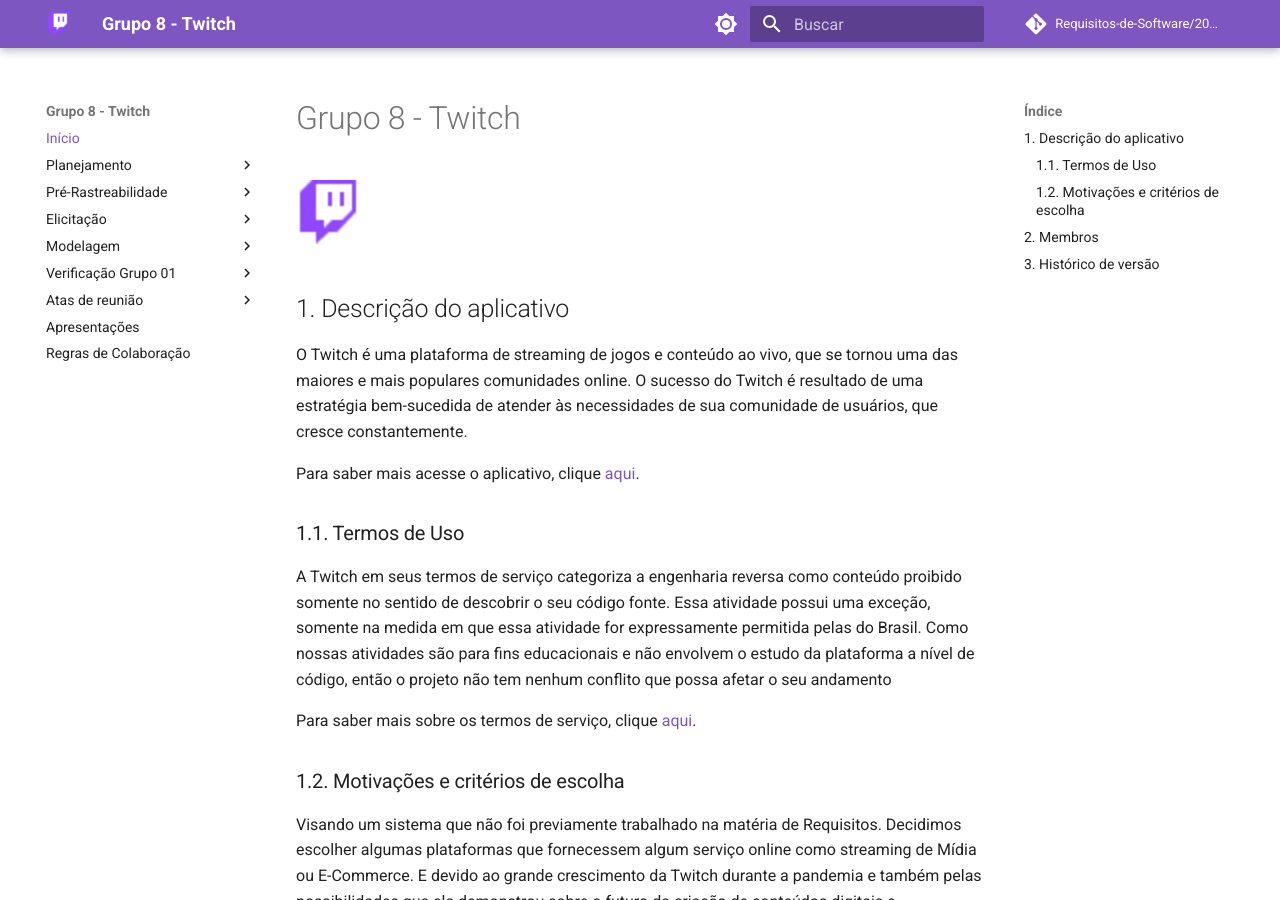
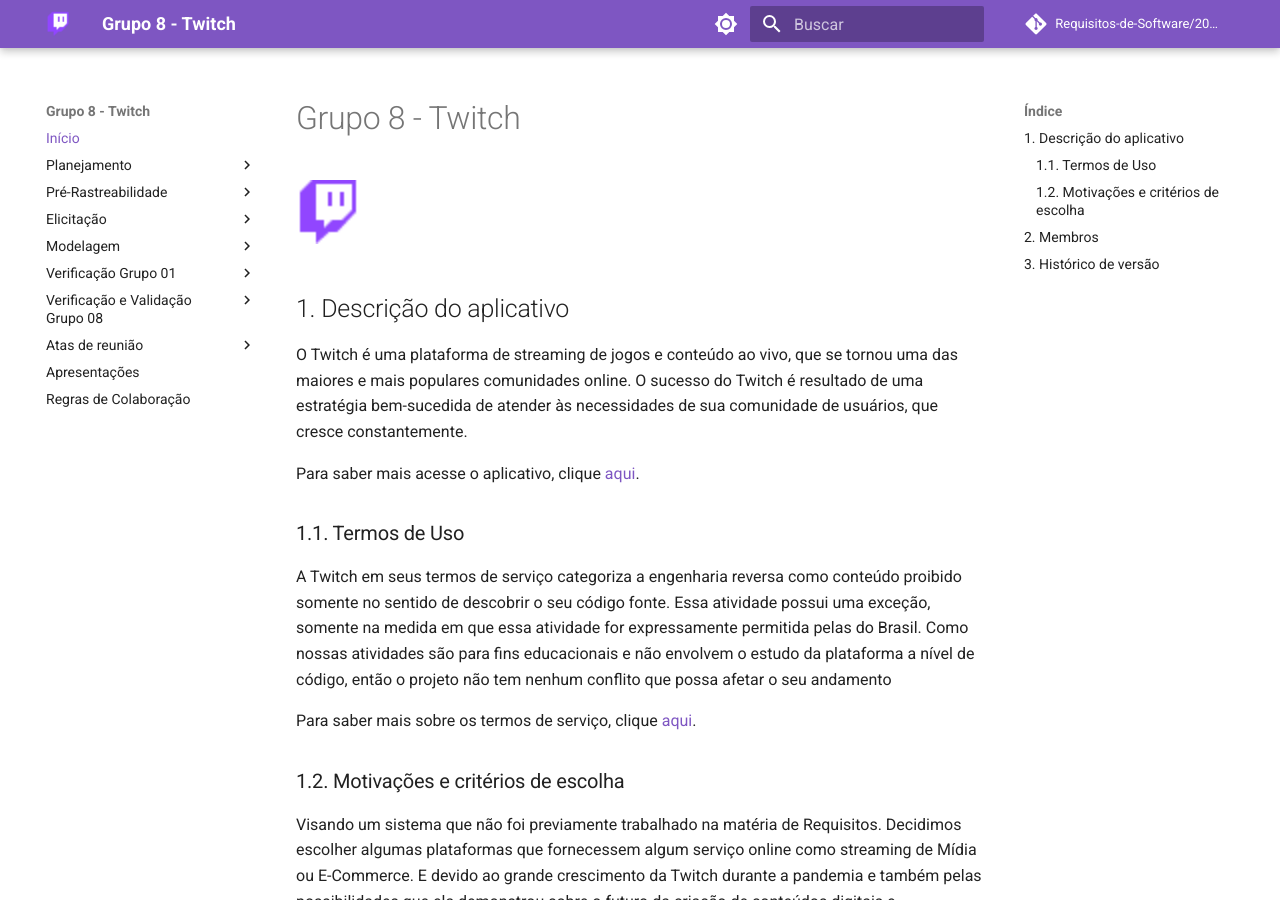
Before and after one commit to Requisitos-de-Software/2023.1-Twitch, an MkDocs documentation site: the page built from docs/index.md, in a window 1280 px wide and 900 px high. Built offline with MkDocs 1.6.1 and Material for MkDocs 9.7.7, drawn with Linux system fonts in a browser that asks for light colours; comment, search, counter and statistics services are not loaded; some of the changed lines change nothing that is shown.

Commit message:
atualiza mkdocs.yml

```diff
--- a/mkdocs.yml
+++ b/mkdocs.yml
@@ -57,7 +57,7 @@
     - Backlog do produto: ./modelagem/backlog.md
   - Verificação Grupo 01:
     - Planejamento da Verificação: ./verificacao_grupo01/planejamento.md
-    - Entrega 1:
+    - Entrega 1 - Planejamento:
       - Aplicativo Escolhido: ./verificacao_grupo01/verifica01_aplicativo_escolhido.md
       - Cronograma: ./verificacao_grupo01/verifica01_cronograma.md
       - Rich Picture: ./verificacao_grupo01/verificacao01_richpicture.md
@@ -82,6 +82,13 @@
       - NFR Framework: ./verificacao_grupo01/verificacao01_nfr.md
       - Histórias de Usuário: ./verificacao_grupo01/userstory_v.md
       - Backlog: ./verificacao_grupo01/verifica01_backlog.md
+  - Verificação e Validação Grupo 08:
+    - Planejamento da Verificação e da Validação: ./verifica_valida_grupo08/planejamento.md
+    - Entrega 1 - Planejamento:
+      - Cronograma: ./verifica_valida_grupo08/verificacao_cronograma08.md
+      - Ferramentas: ./verifica_valida_grupo08/verificacao_ferramentas08.md
+    - Entrega 3 - Modelagem de Requisitos:
+      - Léxicos: ./verifica_valida_grupo08/verificacao_lexicos08.md
   - Atas de reunião:
     - Reunião 1: ./atas/reuniao_1.md
     - Reunião 2: ./atas/reuniao_2.md
```
